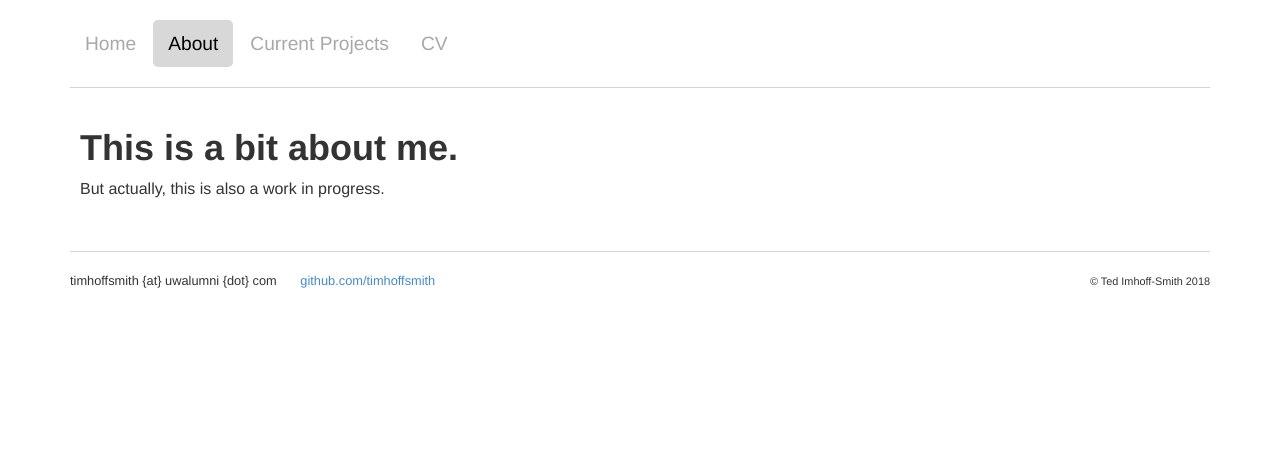
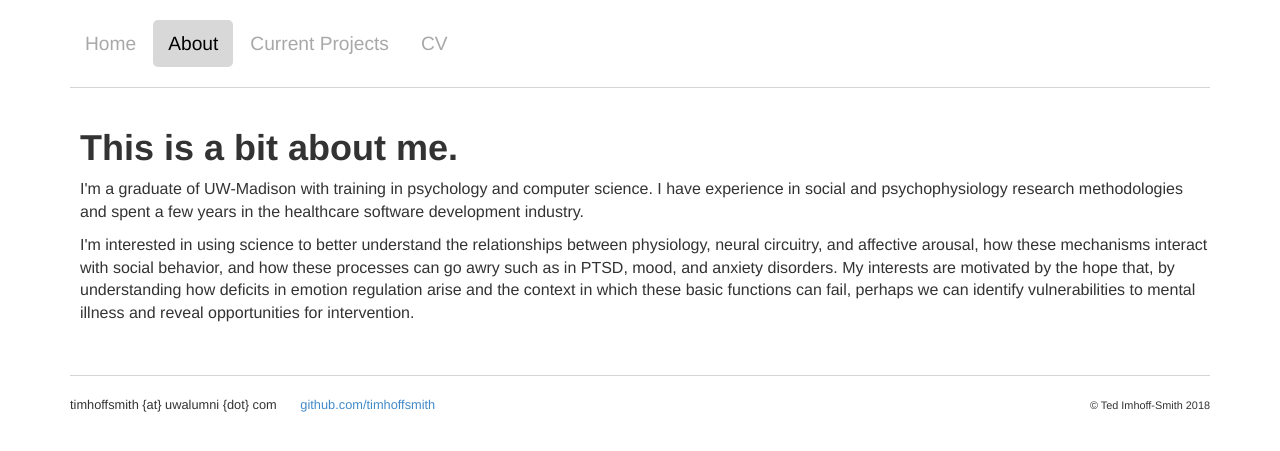
Before and after one commit to timhoffsmith/timhoffsmith.github.io, a Jekyll site: the page built from about/index.html, in a window 1280 px wide. Shown: the top 451 px of the page. Built offline with Jekyll 4.4.1, drawn with Linux system fonts in a browser that asks for light colours.

Commit message:
Add brief bio

```diff
--- a/about/index.html
+++ b/about/index.html
@@ -8,5 +8,8 @@
 ---
 <div class="blurb">
 	<h1>This is a bit about me.</h1>
-	<p>But actually, this is also a work in progress.</p>
+	<p>I'm a graduate of UW-Madison with training in psychology and computer science. I have experience in social and psychophysiology research methodologies and spent a few years in the healthcare software development industry.
+	</p>
+	<p>I'm interested in using science to better understand the relationships between physiology, neural circuitry, and affective arousal, how these mechanisms interact with social behavior, and how these processes can go awry such as in PTSD, mood, and anxiety disorders. My interests are motivated by the hope that, by understanding how deficits in emotion regulation arise and the context in which these basic functions can fail, perhaps we can identify vulnerabilities to mental illness and reveal opportunities for intervention.</p>
+	<p>
 </div><!-- /.blurb -->
```
